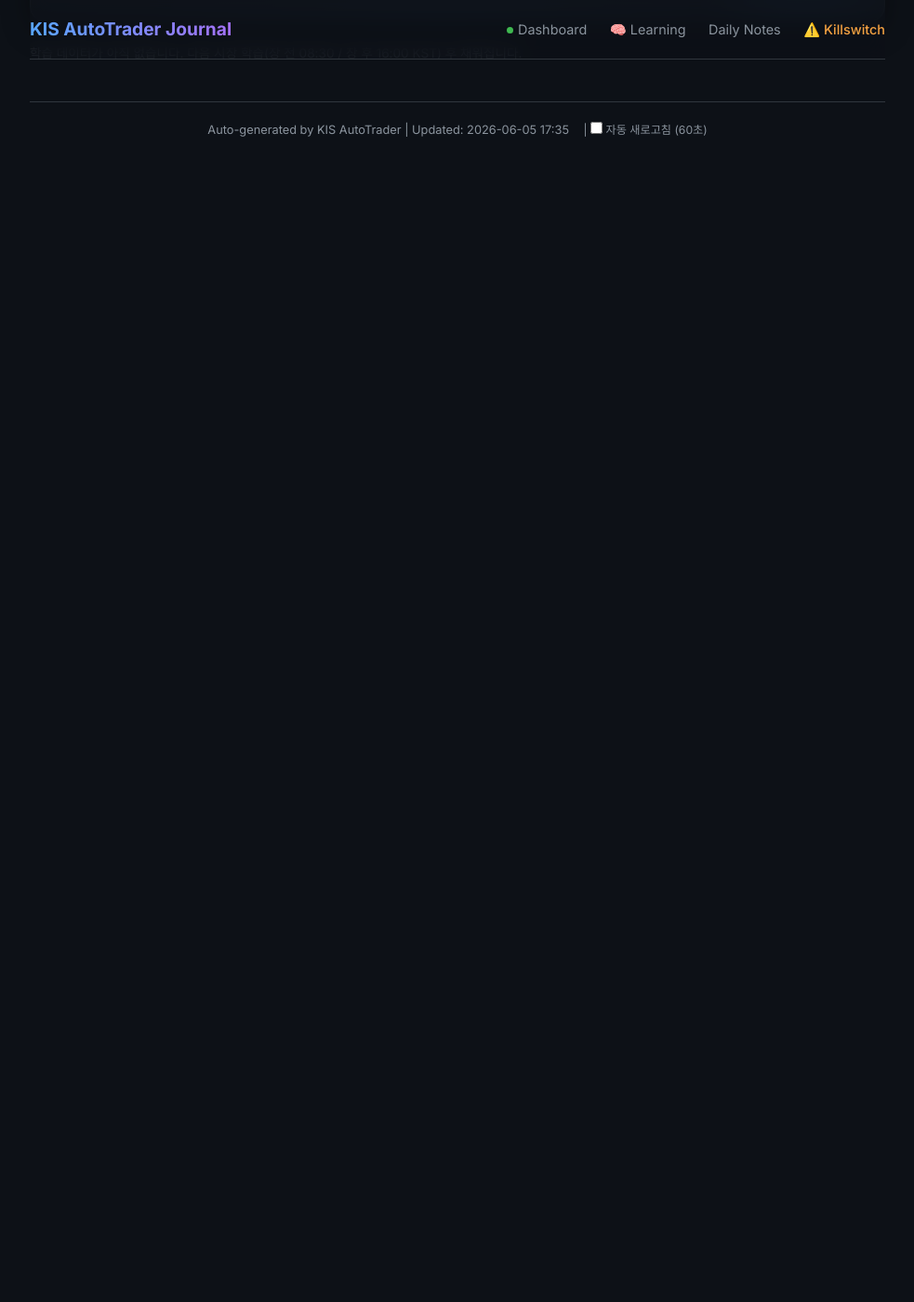
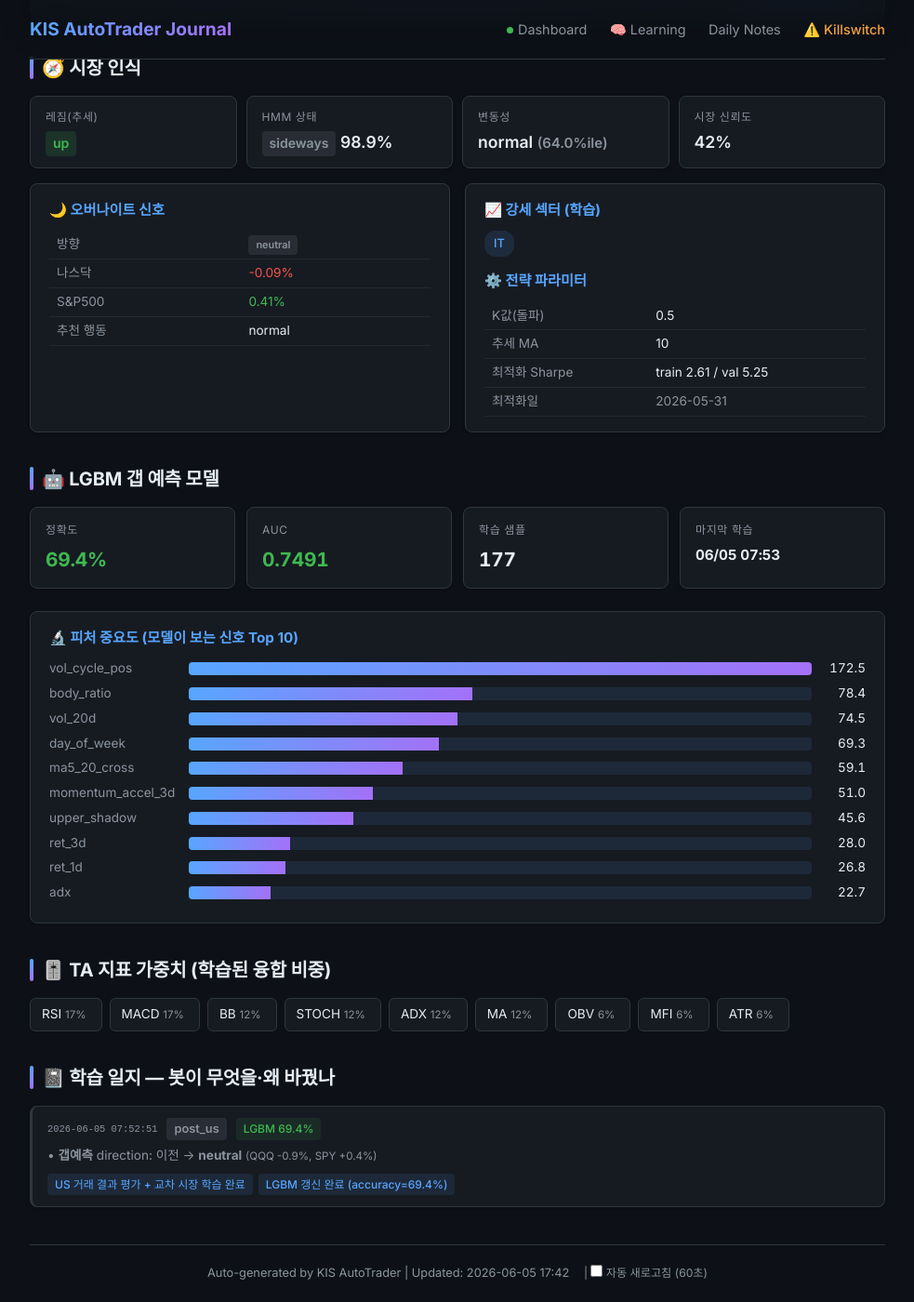
Before and after one commit to BudongJW/kis-trading-journal, a Jekyll site: the page built from learning.html, in a window 1280 px wide and 1400 px high, scrolled down 211 px. Shown: the whole window at 93% size, without its empty margins (148-1131 px from the left). Built offline with Jekyll 4.4.1, drawn with Linux system fonts in a browser that asks for light colours; nearby versions of some CDN libraries; before the commit the page ends 900 px from its top, so only the background shows below that; some of the changed text lies outside the part shown.

Commit message:
auto: 상태 새로고침(읽기전용) 17:42

```diff
--- a/_data/portfolio.json
+++ b/_data/portfolio.json
@@ -1,5 +1,5 @@
 {
-  "updated_at": "2026-06-05T17:35:01.049265",
+  "updated_at": "2026-06-05T17:42:43.660825",
   "initial_capital": 500000,
   "cash": 893935,
   "holdings": [
@@ -525,5 +525,123 @@
       }
     ]
   },
-  "decisions": []
+  "decisions": [],
+  "learning": {
+    "market": {
+      "trend": "up",
+      "hmm_state": "sideways",
+      "hmm_confidence": 98.9,
+      "volatility": "normal",
+      "vol_percentile": 64.0,
+      "market_confidence": 0.42,
+      "analyzed_at": "2026-06-05 10:35"
+    },
+    "overnight": {
+      "direction": "neutral",
+      "nasdaq_change": -0.09,
+      "sp500_change": 0.41,
+      "recommended_action": "normal"
+    },
+    "strong_sectors": [
+      "IT"
+    ],
+    "lgbm": {
+      "accuracy": 69.4,
+      "auc": 0.7491,
+      "n_samples": 177,
+      "trained_at": "2026-06-05T07:53:11.773776",
+      "top_features": [
+        {
+          "name": "vol_cycle_pos",
+          "importance": 172.5
+        },
+        {
+          "name": "body_ratio",
+          "importance": 78.4
+        },
+        {
+          "name": "vol_20d",
+          "importance": 74.5
+        },
+        {
+          "name": "day_of_week",
+          "importance": 69.3
+        },
+        {
+          "name": "ma5_20_cross",
+          "importance": 59.1
+        },
+        {
+          "name": "momentum_accel_3d",
+          "importance": 51.0
+        },
+        {
+          "name": "upper_shadow",
+          "importance": 45.6
+        },
+        {
+          "name": "ret_3d",
+          "importance": 28.0
+        },
+        {
+          "name": "ret_1d",
+          "importance": 26.8
+        },
+        {
+          "name": "adx",
+          "importance": 22.7
+        }
+      ]
+    },
+    "strategy_params": {
+      "k": 0.5,
+      "trend_ma": 10,
+      "train_sharpe": 2.61,
+      "val_sharpe": 5.25,
+      "optimized_at": "2026-05-31"
+    },
+    "ta_weights": {
+      "rsi": 0.17,
+      "macd": 0.17,
+      "bb": 0.12,
+      "stoch": 0.12,
+      "adx": 0.12,
+      "ma": 0.12,
+      "obv": 0.06,
+      "mfi": 0.06,
+      "atr": 0.06
+    },
+    "adaptive": {
+      "etf": 1.0,
+      "win_rate": 0.5,
+      "trades": 0
+    },
+    "diary": [
+      {
+        "date": "2026-06-05",
+        "timestamp": "2026-06-05 07:52:51",
+        "phase": "post_us",
+        "changes": [
+          {
+            "category": "갭예측",
+            "param": "direction",
+            "old": "이전",
+            "new": "neutral",
+            "reason": "QQQ -0.9%, SPY +0.4%"
+          }
+        ],
+        "metrics": {
+          "qqq_change": -0.9,
+          "spy_change": 0.38,
+          "lgbm_accuracy": 0.694444,
+          "lgbm_auc": 0.749091
+        },
+        "decisions": [
+          "US 거래 결과 평가 + 교차 시장 학습 완료",
+          "LGBM 갱신 완료 (accuracy=69.4%)"
+        ],
+        "errors": []
+      }
+    ]
+  }
 }
```
